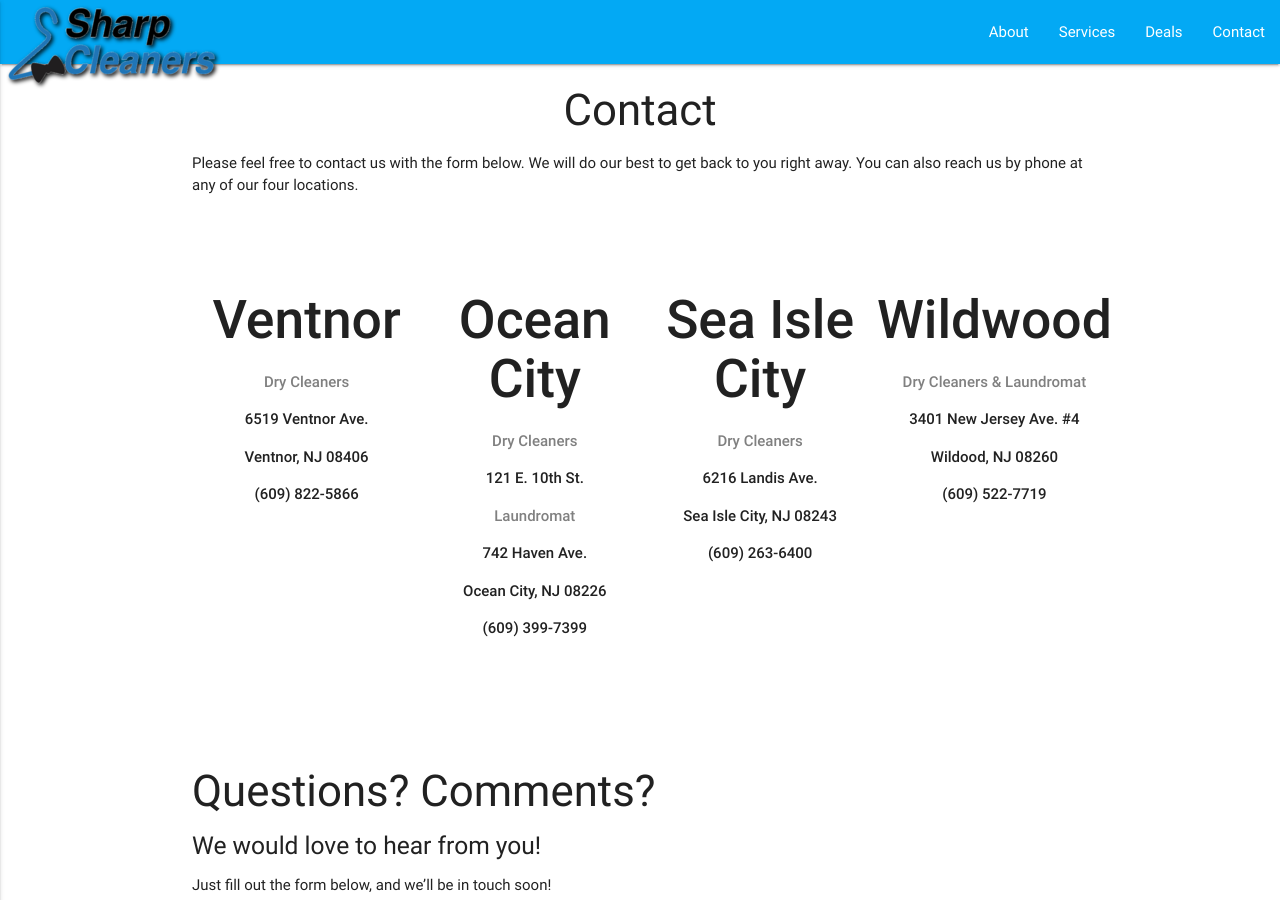
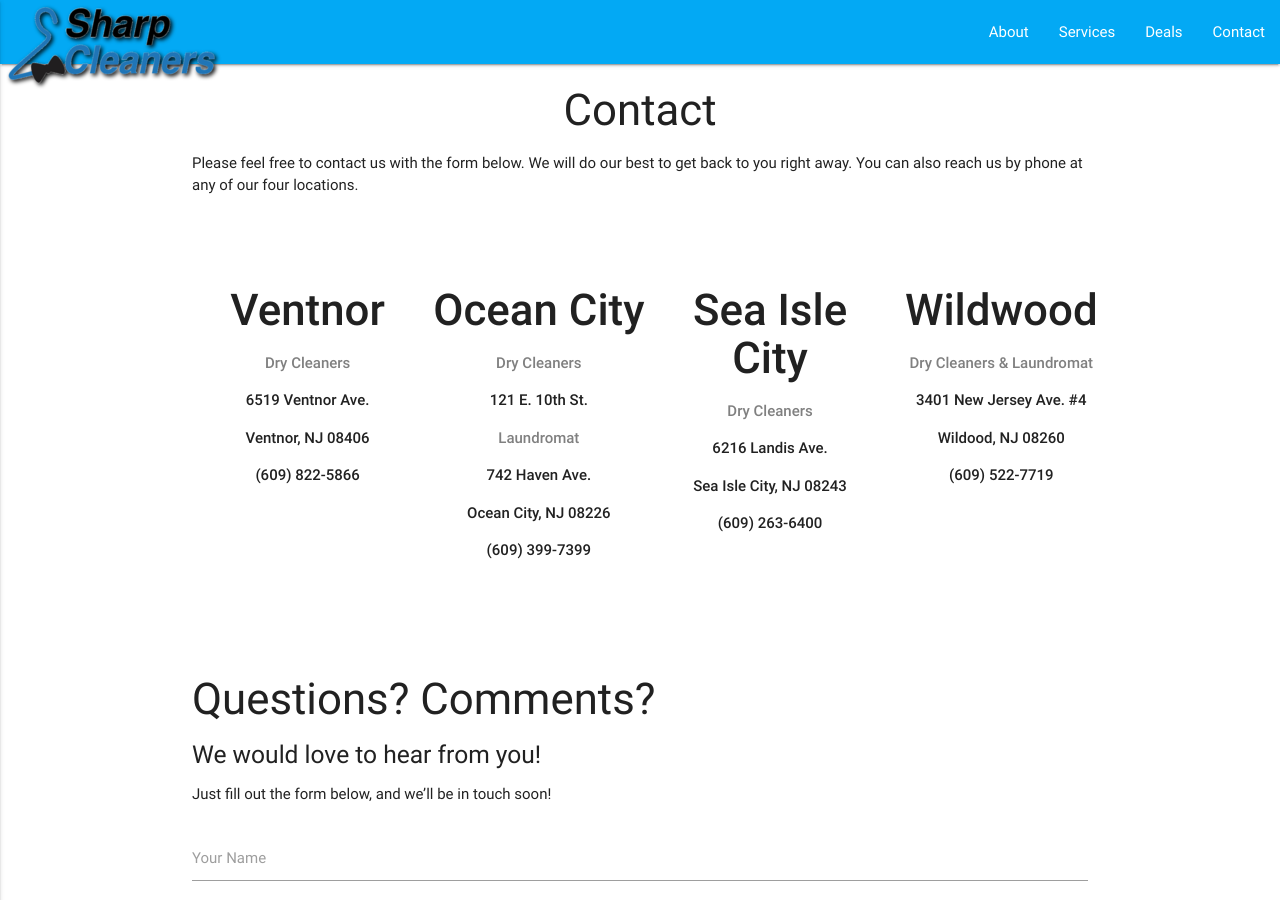
Before and after one commit to sharpcleanersnj/sharpcleanersnj.github.io, a Jekyll site: the page built from _pages/contact.md, in a window 1280 px wide and 900 px high. Built offline with Jekyll 4.4.1, drawn with Linux system fonts in a browser that asks for light colours; nearby versions of some CDN libraries.

Commit message:
Update contact.md

```diff
--- a/_pages/contact.md
+++ b/_pages/contact.md
@@ -10,16 +10,15 @@
 <tbody>
 <tr>
 <td style="width: 25%; text-align: center; vertical-align: top;">
-<h2><strong>Ventnor</strong></h2>
+<h3><strong>Ventnor</strong></h3>
 <p><span style="color: #808080;"><strong>Dry Cleaners</strong></span></p>
 <p><strong>6519 Ventnor Ave.</strong></p>
 <p><strong>Ventnor, NJ 08406</strong></p>
 <p><strong>(609) 822-5866</strong></p>
 <p>&nbsp;</p>
-<h2>&nbsp;</h2>
 </td>
 <td style="width: 25%; text-align: center; vertical-align: top;">
-<h2><strong>Ocean City</strong></h2>
+<h3><strong>Ocean City</strong></h3>
 <p><span style="color: #808080;"><strong>Dry Cleaners</strong></span></p>
 <p><strong>121 E. 10th St.</strong></p>
 <p><span style="color: #808080;"><strong>Laundromat</strong></span></p>
@@ -27,17 +26,16 @@
 <p><strong>Ocean City, NJ 08226</strong></p>
 <p><strong>(609) 399-7399</strong></p>
 <p>&nbsp;</p>
-<p>&nbsp;</p>
 </td>
 <td style="width: 25%; text-align: center; vertical-align: top;">
-<h2><strong>Sea Isle City</strong></h2>
+<h3><strong>Sea Isle City</strong></h3>
 <p><strong><span style="color: #808080;">Dry Cleaners</span></strong></p>
 <p><strong>6216 Landis Ave.</strong></p>
 <p><strong>Sea Isle City, NJ 08243</strong></p>
 <p><strong>(609) 263-6400</strong></p>
 </td>
 <td style="width: 25%; text-align: center; vertical-align: top;">
-<h2><strong>Wildwood</strong></h2>
+<h3><strong>Wildwood</strong></h3>
 <p><strong><span style="color: #808080;">Dry Cleaners &amp; Laundromat</span></strong></p>
 <p><strong>3401 New Jersey Ave. #4</strong></p>
 <p><strong>Wildood, NJ 08260</strong></p>
```
